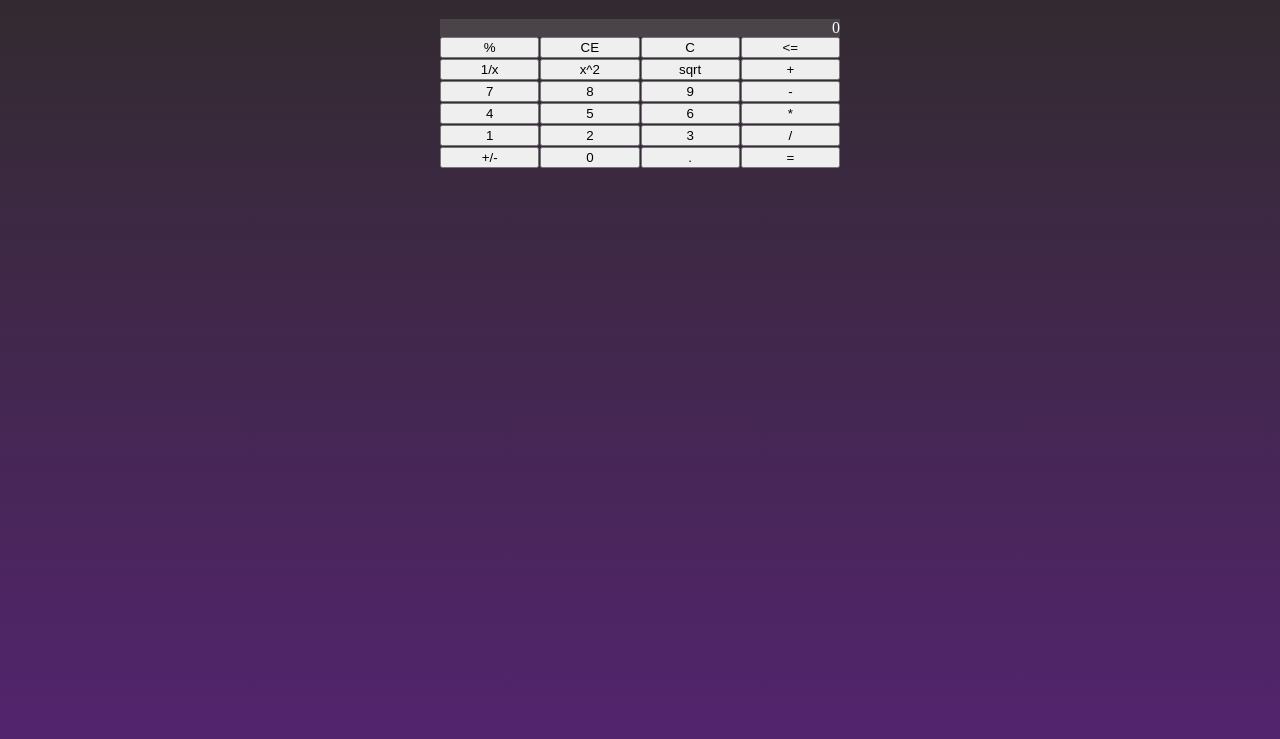
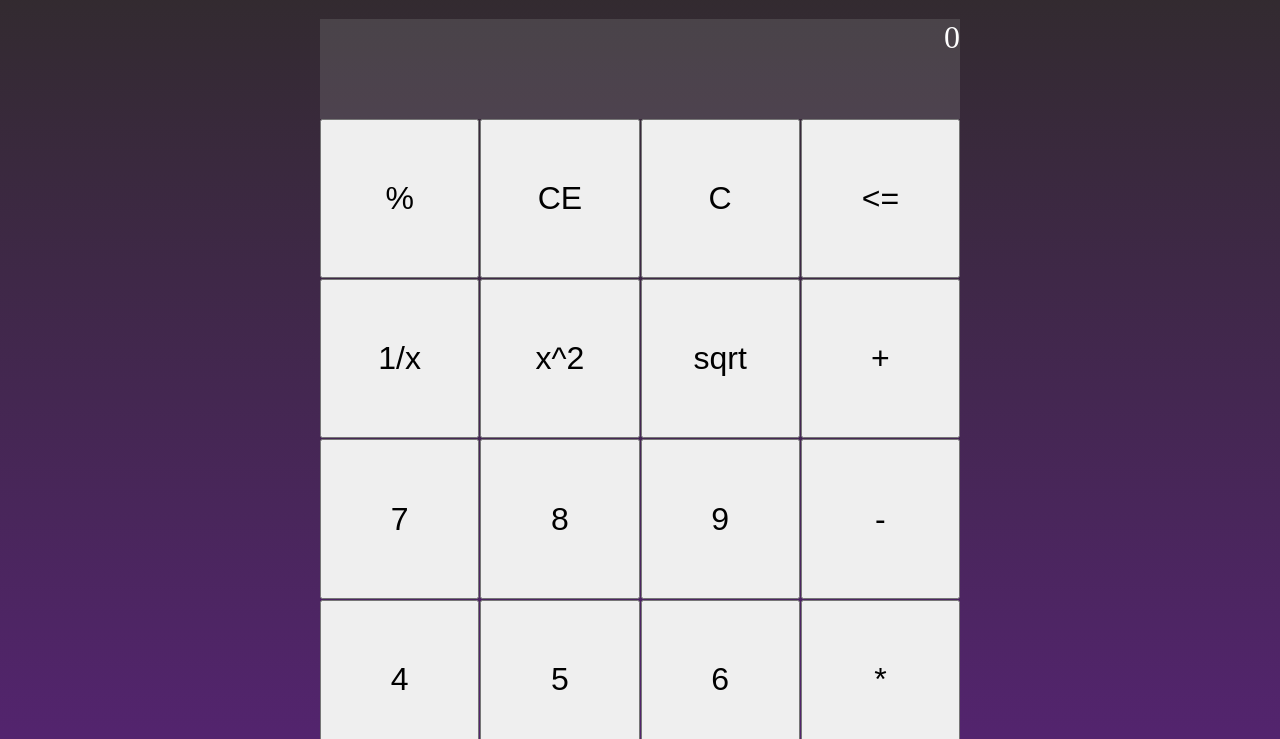
Before and after one commit to mathisgauthey/webCalculator, a plain HTML site: page index.html in a window 1280 px wide. Shown: the part 61-800 px from the top of the page. Drawn offline with Linux system fonts and the light colour scheme.

Commit message:
Added some button styling for pleasant dev

```diff
--- a/style.css
+++ b/style.css
@@ -16,15 +16,25 @@ h1 {
 .calculator {
   display: flex;
   flex-direction: column;
-  max-width: 400px;
+  max-width: 50%;
   margin: 0 auto;
 }
 
 .viewer {
+  width: 100%;
+  height: 100px;
   display: flex;
   flex-direction: column;
+  flex-wrap: wrap;
   align-items: flex-end;
   background-color: rgba(133, 133, 133, 0.281);
+  font-size: 2em;
+}
+
+.accumulator {
+}
+
+.result {
 }
 
 .buttons {
@@ -34,4 +44,7 @@ h1 {
 }
 
 button {
+  font-size: 2em;
+  width: 100%;
+  aspect-ratio: 1;
 }
```
